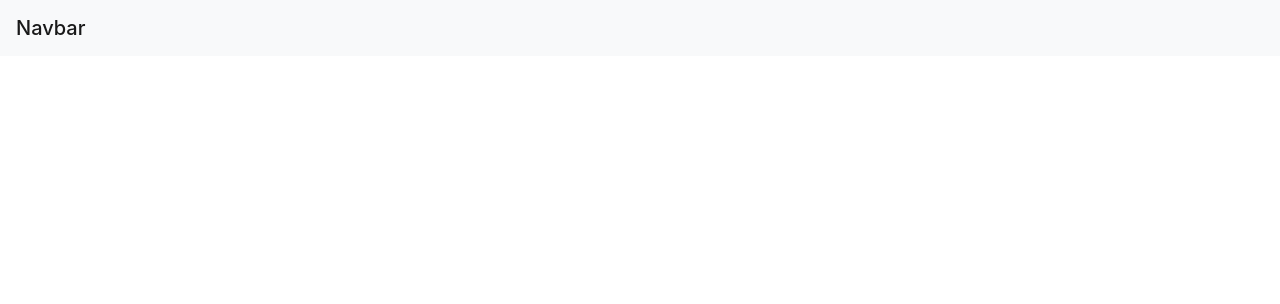
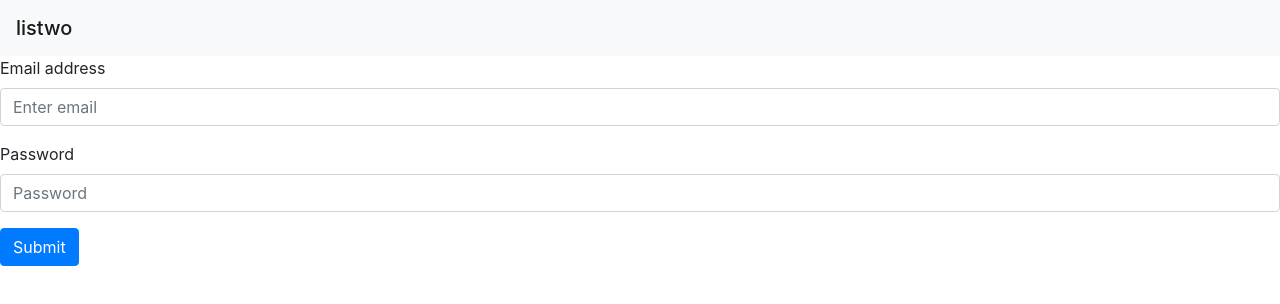
Before and after one commit to GregLahaye/listwo-frontend, a React (Vite) app: page /signup in a window 1280 px wide. Shown: the top 304 px of the page. Built offline with nearby package versions, Linux system fonts and the light colour scheme.

Commit message:
Add authorization

```diff
--- a/src/App.js
+++ b/src/App.js
@@ -1,18 +1,33 @@
 import "bootstrap/dist/css/bootstrap.min.css";
+import AuthContext, { blankState } from "./AuthContext";
+import React, { useState } from "react";
 import Header from "./Header";
-import React from "react";
+import List from "./List";
+import Lists from "./Lists";
 import { Router } from "@reach/router";
+import SignIn from "./SignIn";
+import SignOut from "./SignOut";
+import SignUp from "./SignUp";
 import Welcome from "./Welcome";
 import { render } from "react-dom";
 
 const App = () => {
+  const auth = useState(blankState);
+
   return (
+    <AuthContext.Provider value={auth}>
       <div>
         <Header />
         <Router>
           <Welcome path="/" />
+          <SignUp path="/signup" />
+          <SignIn path="/signin" />
+          <SignOut path="/signout" />
+          <Lists path="/lists" />
+          <List path="/lists/:listId" />
         </Router>
       </div>
+    </AuthContext.Provider>
   );
 };
 
--- /dev/null
+++ b/src/AuthContext.js
@@ -0,0 +1,7 @@
+import { createContext } from "react";
+
+const AuthContext = createContext([blankState, () => {}]);
+
+export const blankState = { id: "", email: "", accessToken: "" };
+
+export default AuthContext;
--- a/src/Header.js
+++ b/src/Header.js
@@ -3,7 +3,7 @@ import React from "react";
 const Header = () => {
   return (
     <nav className="navbar navbar-light bg-light">
-      <span className="navbar-brand mb-0 h1">Navbar</span>
+      <span className="navbar-brand mb-0 h1">listwo</span>
     </nav>
   );
 };
--- /dev/null
+++ b/src/List.js
@@ -0,0 +1,7 @@
+import React from "react";
+
+const List = ({ listId }) => {
+  return <p>{listId}</p>;
+};
+
+export default List;
--- /dev/null
+++ b/src/Lists.js
@@ -0,0 +1,11 @@
+import React from "react";
+
+const Lists = () => {
+  return (
+    <div>
+      <p>Lists</p>
+    </div>
+  );
+};
+
+export default Lists;
--- /dev/null
+++ b/src/SignIn.js
@@ -0,0 +1,89 @@
+import React, { useContext, useState } from "react";
+import AuthContext from "./AuthContext";
+import { navigate } from "@reach/router";
+
+const SignIn = () => {
+  const [, setAuth] = useContext(AuthContext);
+  const [email, setEmail] = useState("");
+  const [password, setPassword] = useState("");
+  const [error, setError] = useState("");
+
+  const handleSignIn = (e) => {
+    e.preventDefault();
+
+    const form = new FormData();
+    form.append("email", email);
+    form.append("password", password);
+
+    fetch("http://localhost:8080/signin", {
+      method: "POST",
+      body: form,
+    })
+      .then((response) => {
+        if (response.ok) {
+          return response.json();
+        }
+
+        throw response;
+      })
+      .then((data) => {
+        const { id, email, accessToken } = data;
+
+        setAuth({ id, email, accessToken });
+
+        localStorage.setItem("id", id);
+        localStorage.setItem("email", email);
+        localStorage.setItem("accessToken", accessToken);
+
+        navigate("/lists");
+      })
+      .catch((err) => {
+        if (err.status == 401) {
+          setError("Invalid Credentials");
+        } else {
+          setError("Unknown Error");
+        }
+      });
+  };
+
+  return (
+    <div>
+      <form onSubmit={handleSignIn}>
+        <div className="form-group">
+          <label htmlFor="email">Email address</label>
+          <input
+            type="email"
+            className="form-control"
+            id="email"
+            placeholder="Enter email"
+            value={email}
+            onChange={(e) => setEmail(e.target.value)}
+          />
+        </div>
+        <div className="form-group">
+          <label htmlFor="password">Password</label>
+          <input
+            type="password"
+            className="form-control"
+            id="password"
+            placeholder="Password"
+            value={password}
+            onChange={(e) => setPassword(e.target.value)}
+          />
+        </div>
+        <button type="submit" className="btn btn-primary">
+          Submit
+        </button>
+      </form>
+      <div>
+        {error ? (
+          <div className="alert alert-danger" role="alert">
+            {error}
+          </div>
+        ) : null}
+      </div>
+    </div>
+  );
+};
+
+export default SignIn;
--- /dev/null
+++ b/src/SignOut.js
@@ -0,0 +1,18 @@
+import React, { useContext, useEffect } from "react";
+import AuthContext from "./AuthContext";
+
+const SignOut = () => {
+  const [, setAuth] = useContext(AuthContext);
+
+  useEffect(() => {
+    setAuth({ id: "", email: "", accessToken: "" });
+
+    localStorage.removeItem("id");
+    localStorage.removeItem("email");
+    localStorage.removeItem("accessToken");
+  }, []);
+
+  return <p>Successfully signed out!</p>;
+};
+
+export default SignOut;
--- /dev/null
+++ b/src/SignUp.js
@@ -0,0 +1,85 @@
+import React, { useContext, useState } from "react";
+import AuthContext from "./AuthContext";
+import { navigate } from "@reach/router";
+
+const SignUp = () => {
+  const [, setAuth] = useContext(AuthContext);
+  const [email, setEmail] = useState("");
+  const [password, setPassword] = useState("");
+  const [error, setError] = useState("");
+
+  const handleSignUp = (e) => {
+    e.preventDefault();
+
+    const form = new FormData();
+    form.append("email", email);
+    form.append("password", password);
+
+    fetch("http://localhost:8080/signup", {
+      method: "POST",
+      body: form,
+    })
+      .then((response) => {
+        if (response.ok) {
+          return response.json();
+        }
+
+        throw response;
+      })
+      .then((data) => {
+        const { id, email, accessToken } = data;
+
+        setAuth({ id, email, accessToken });
+
+        localStorage.setItem("id", id);
+        localStorage.setItem("email", email);
+        localStorage.setItem("accessToken", accessToken);
+
+        navigate("/lists");
+      })
+      .catch(() => {
+        setError("Unknown Error");
+      });
+  };
+
+  return (
+    <div>
+      <form onSubmit={handleSignUp}>
+        <div className="form-group">
+          <label htmlFor="email">Email address</label>
+          <input
+            type="email"
+            className="form-control"
+            id="email"
+            placeholder="Enter email"
+            value={email}
+            onChange={(e) => setEmail(e.target.value)}
+          />
+        </div>
+        <div className="form-group">
+          <label htmlFor="password">Password</label>
+          <input
+            type="password"
+            className="form-control"
+            id="password"
+            placeholder="Password"
+            value={password}
+            onChange={(e) => setPassword(e.target.value)}
+          />
+        </div>
+        <button type="submit" className="btn btn-primary">
+          Submit
+        </button>
+      </form>{" "}
+      <div>
+        {error ? (
+          <div className="alert alert-danger" role="alert">
+            {error}
+          </div>
+        ) : null}
+      </div>
+    </div>
+  );
+};
+
+export default SignUp;
```
Lines whose indentation alone changed are shown as unchanged.
